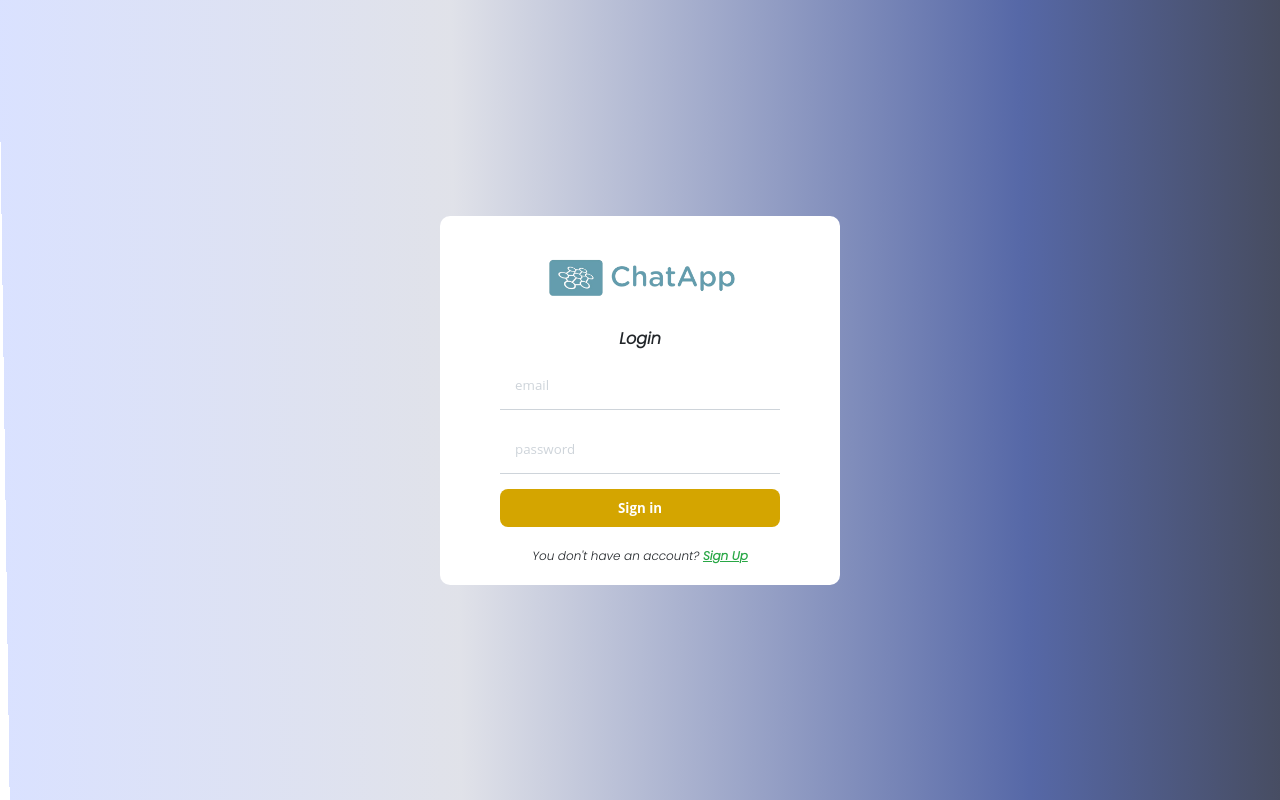
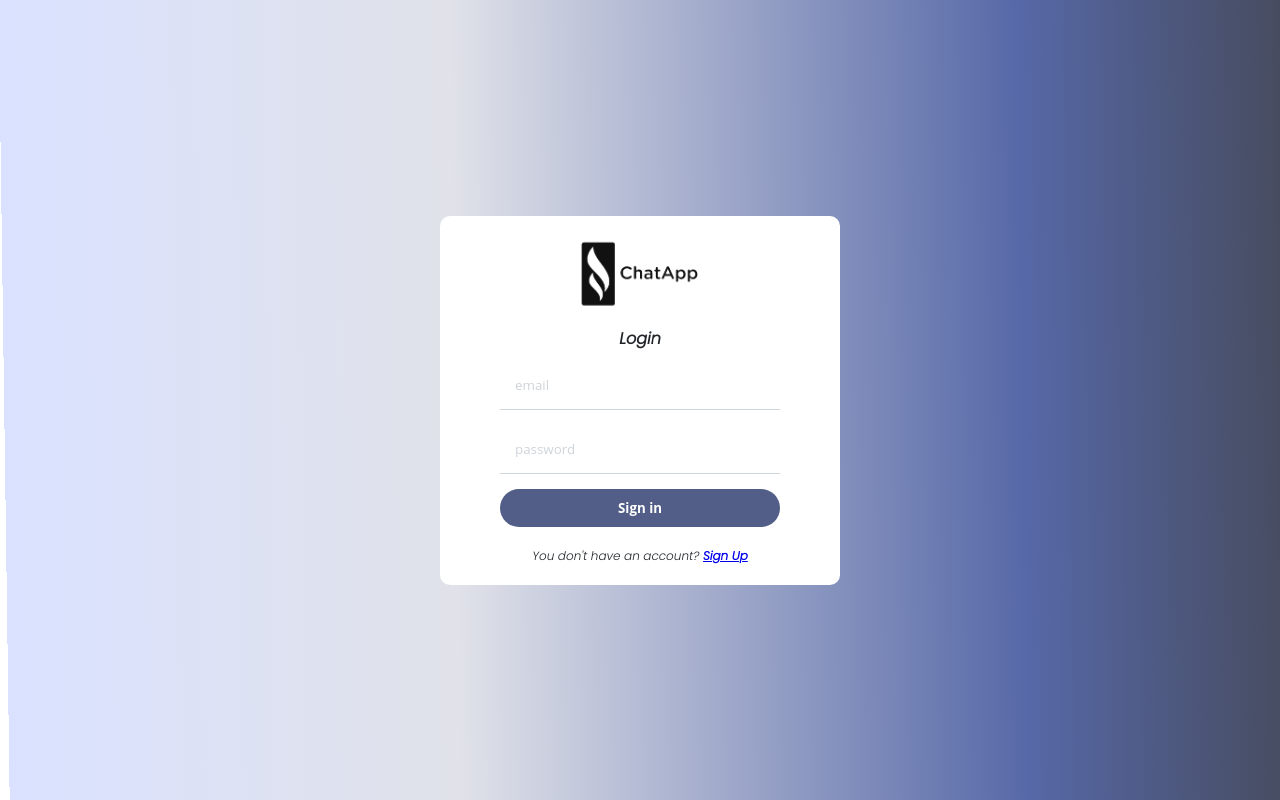
Before and after one commit to YonAndualem/ChatApp, a React (Create React App) app: page /login in a window 1280 px wide. Built offline with nearby package versions, Linux system fonts and the light colour scheme; no server answers.

Commit message:
login page done

```diff
--- a/src/pages/Login.jsx
+++ b/src/pages/Login.jsx
@@ -2,7 +2,7 @@ import React, { useState } from "react";
 import { useNavigate, Link } from "react-router-dom";
 import { signInWithEmailAndPassword } from "firebase/auth";
 import { auth } from "../firebase";
-import logo from "../img/full.png";
+import logo from "../img/1.png";
 
 const Login = () => {
   const [err, setErr] = useState(false);
@@ -24,7 +24,6 @@ const Login = () => {
     <div className="formContainer">
       <div className="formWrapper">
         <img className="main-logo" src={logo} alt="logo" />
-        {/* <span className="logo">ChatApp</span> */}
         <span className="title">Login</span>
         <form onSubmit={handleSubmit}>
           <input type="email" placeholder="email" />
--- a/src/style.scss
+++ b/src/style.scss
@@ -14,6 +14,8 @@ $red: #dc3545;
 $red-dark: #c82333;
 $red-darker: #a71d2a;
 $background-color: linear-gradient(269.2deg, #444753 -3.53%, #5668A7 20.24%, rgba(199, 202, 215, 0.547466) 64.27%, rgba(217, 225, 255, 0.98) 99.25%, rgba(255, 255, 255, 0.298617) 99.25%);
+$sign-btn: #525E87;
+
 
 @mixin mobile {
   @media screen and (max-width: 480px) {
@@ -51,17 +53,12 @@ $background-color: linear-gradient(269.2deg, #444753 -3.53%, #5668A7 20.24%, rgb
 
     .main-logo{
       height: 80px;
-      object-fit: cover;
-      transform: scale (0.35);
+      object-fit: fill;
+      transform: scale (0.5);
       margin-bottom: 0;
       padding-bottom: 0;
-
-    }
-    .logo {
-      color: $gray-dark;
-      font-weight: bold;
-      font-size: 24px;
-
+      display:inline-flex;
+      float: left;
     }
 
     .title {
@@ -70,6 +67,8 @@ $background-color: linear-gradient(269.2deg, #444753 -3.53%, #5668A7 20.24%, rgb
       font-family: 'Poppins', sans-serif;
       font-weight: bold;
       margin-top: 0;
+      display: inline;
+      float: right;
     }
 
     form {
@@ -89,14 +88,14 @@ $background-color: linear-gradient(269.2deg, #444753 -3.53%, #5668A7 20.24%, rgb
 
       button {
         &.signin_btn {
-          background-color: $orange;
+          background-color: $sign-btn;
           transition: background-color 0.5s ease-in-out;
           color: $white;
           padding: 10px;
           font-weight: bold;
           border: none;
           cursor: pointer;
-          border-radius: .5rem;
+          border-radius: 20px;
 
           &:hover {
             background-color: $green;
@@ -140,7 +139,10 @@ $background-color: linear-gradient(269.2deg, #444753 -3.53%, #5668A7 20.24%, rgb
       margin-top: 10px;
     }
     .link{
-      color: $green;
+      color: $background-color;
+      &:hover{
+        color: $green;
+      }
       font-weight: bold;
       font-size: 12px;
       cursor: pointer;
```
Also changed, not shown: src/img/1.png (added).
